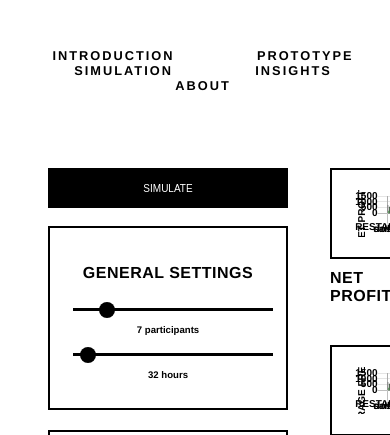
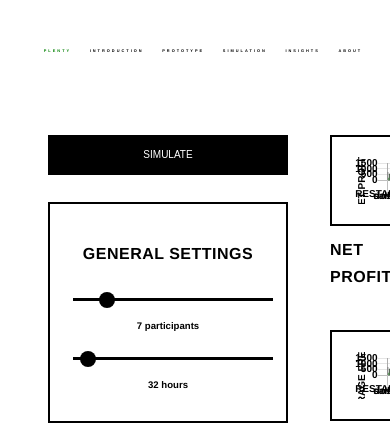
Before and after one commit to richieM/sharedPantry, a Flask app: page /runSim in a window 390 px wide; the page is wider, and only the part inside the window is pictured. Shown: the top 435 px of that part. Run offline with Flask 2, Linux system fonts and the light colour scheme; some libraries are stand-ins or nearby versions.

Commit message:
responsive type

```diff
--- a/templates/chart.html
+++ b/templates/chart.html
@@ -11,6 +11,7 @@
 <body>
   <nav>
 <li>
+<a href><span style = "color: green">PLENTY</span></a>
 <a href>INTRODUCTION</a>
 <a href>PROTOTYPE</a>
 <a href>SIMULATION</a>
@@ -590,18 +591,20 @@ $(document).ready(function(){
 
 body {width: 100%;
       font-family: 'Helvetica';
+      font-size: 100%;
+      line-height: 1.6875;
       background-color: rgba(255, 255, 255, 1);
 }
 nav {font-family: 'Helvetica';
       color: black;
       font-weight: bold;
-      font-size: .8em;
+      font-size: 1vw;
       letter-spacing: 2px;
       vertical-align: bottom;
       text-align: center;
-      word-spacing: 6em;
-      padding-top:40px;
-      padding-bottom:75px;
+      word-spacing: 4em;
+      padding:40px 0px 80px 0px;
+
 
 }
 article {padding-top: 0px;
```
